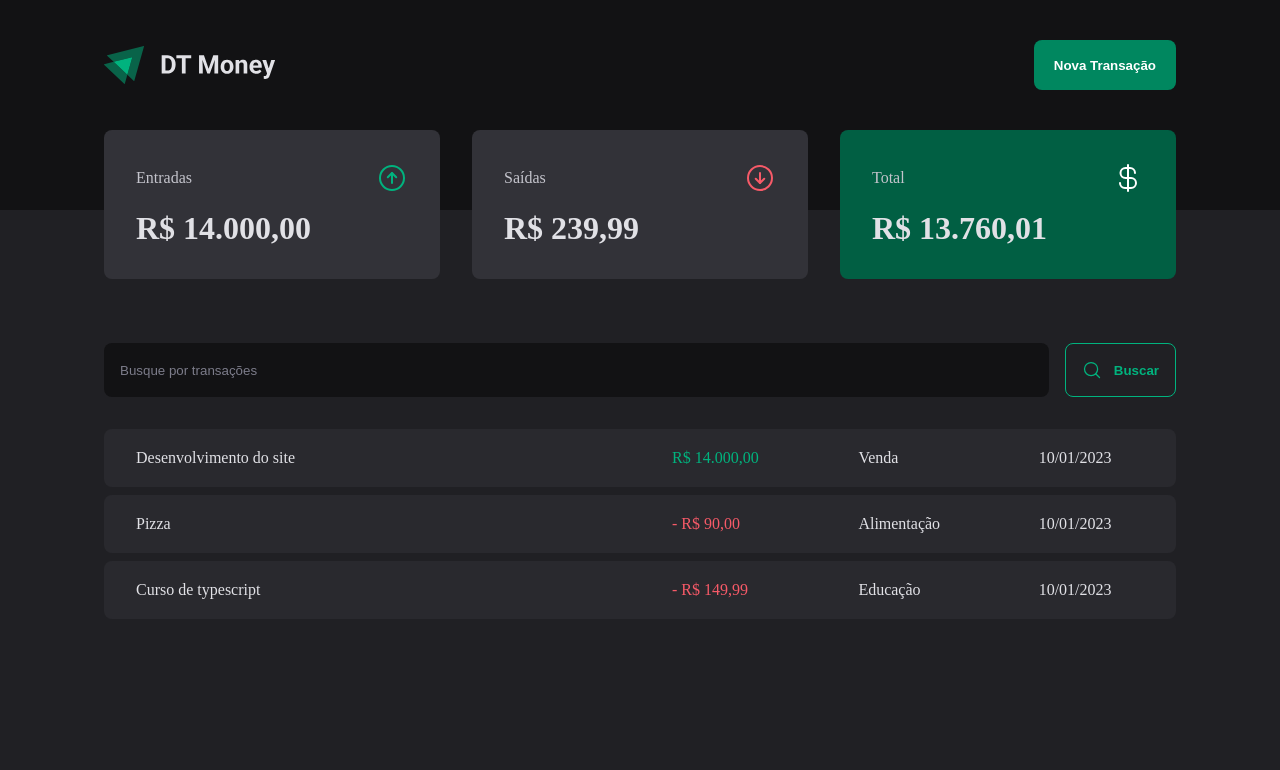
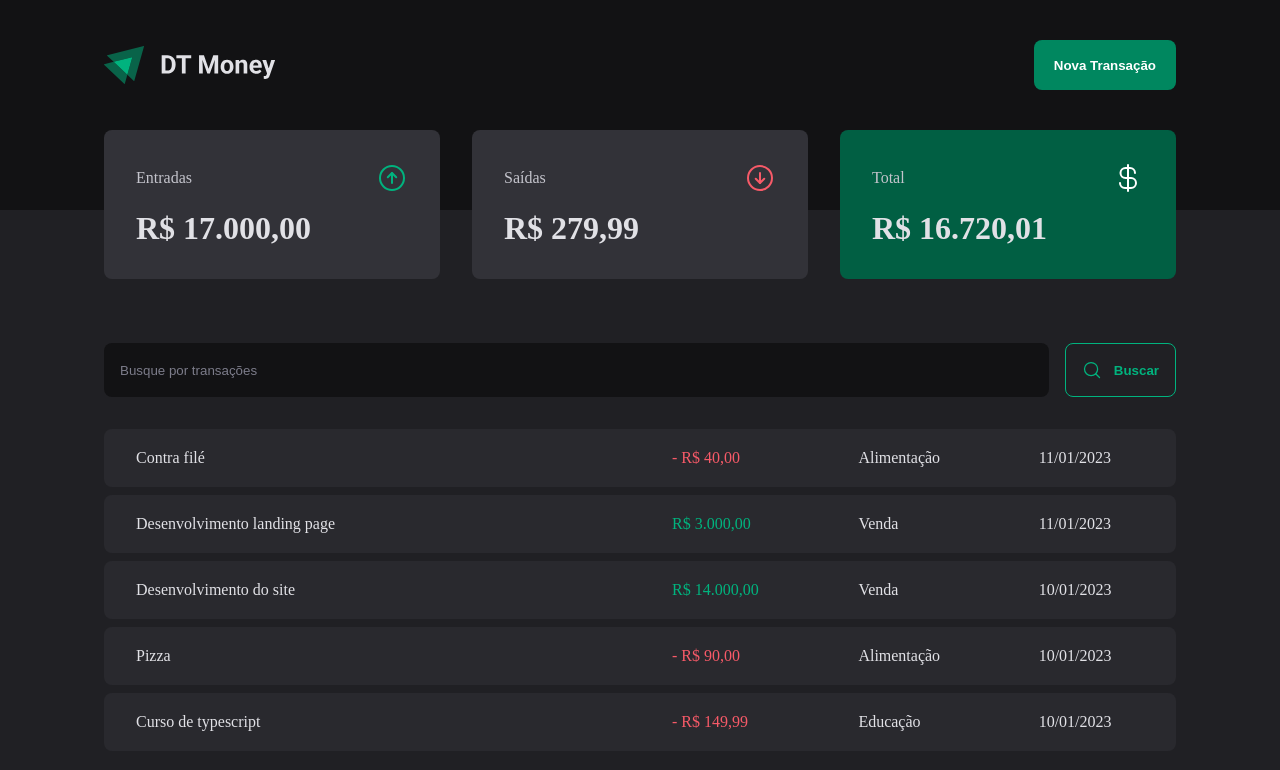
Before and after one commit to PedroFurlann/dt-money, a React (Vite) app: page / in a window 1280 px wide. Shown: the top 770 px of the page. Built offline with nearby package versions, Linux system fonts and the light colour scheme; data requests are answered from the project's data file.

Commit message:
Creating new transaction

```diff
--- a/server.json
+++ b/server.json
@@ -23,6 +23,22 @@
       "category": "Educação",
       "price": 149.99,
       "createdAt": "2023-01-10T00:01:44.430Z"
+    },
+    {
+      "description": "Desenvolvimento landing page",
+      "price": 3000,
+      "category": "Venda",
+      "type": "income",
+      "createdAt": "2023-01-11T10:11:46.739Z",
+      "id": 4
+    },
+    {
+      "description": "Contra filé",
+      "price": 40,
+      "category": "Alimentação",
+      "type": "outcome",
+      "createdAt": "2023-01-11T10:37:05.578Z",
+      "id": 5
     }
   ]
 }
--- a/src/components/NewTransactionModal/index.tsx
+++ b/src/components/NewTransactionModal/index.tsx
@@ -11,6 +11,8 @@
 import * as zod from 'zod'
 import { Controller, useForm } from 'react-hook-form'
 import { zodResolver } from '@hookform/resolvers/zod'
+import { useContext } from 'react'
+import { TransactionsContext } from '../../contexts/TransactionsContext'
 
 const newTransactionFormSchema = zod.object({
   description: zod.string(),
@@ -22,11 +24,14 @@
 type NewTransactionFormInputs = zod.infer<typeof newTransactionFormSchema>
 
 export function NewTransactionModal() {
+  const { createTransaction } = useContext(TransactionsContext)
+
   const {
     control,
     register,
     handleSubmit,
     formState: { isSubmitting },
+    reset,
   } = useForm<NewTransactionFormInputs>({
     resolver: zodResolver(newTransactionFormSchema),
     defaultValues: {
@@ -35,7 +40,16 @@
   })
 
   async function handleCreateNewTransaction(data: NewTransactionFormInputs) {
-    await new Promise((resolve) => setTimeout(resolve, 2000))
+    const { description, type, category, price } = data
+
+    await createTransaction({
+      description,
+      price,
+      category,
+      type,
+    })
+
+    reset()
   }
 
   return (
--- a/src/contexts/TransactionsContext.tsx
+++ b/src/contexts/TransactionsContext.tsx
@@ -10,9 +10,17 @@
   createdAt: string
 }
 
+interface CreateTransactionInput {
+  description: string
+  price: number
+  category: string
+  type: 'income' | 'outcome'
+}
+
 interface TransactionContextType {
   transactions: Transaction[]
   fetchTransactions: (query?: string) => Promise<void>
+  createTransaction: (data: CreateTransactionInput) => Promise<void>
 }
 
 interface TransactionsProviderProps {
@@ -27,6 +35,8 @@
   async function fetchTransactions(query?: string) {
     const response = await api.get('/transactions', {
       params: {
+        _sort: 'createdAt',
+        _order: 'desc',
         q: query,
       },
     })
@@ -34,12 +44,28 @@
     setTransactions(response.data)
   }
 
+  async function createTransaction(data: CreateTransactionInput) {
+    const { category, description, price, type } = data
+
+    const response = await api.post('transactions', {
+      description,
+      price,
+      category,
+      type,
+      createdAt: new Date(),
+    })
+
+    setTransactions((state) => [response.data, ...state])
+  }
+
   useEffect(() => {
     fetchTransactions()
   }, [])
 
   return (
-    <TransactionsContext.Provider value={{ transactions, fetchTransactions }}>
+    <TransactionsContext.Provider
+      value={{ transactions, fetchTransactions, createTransaction }}
+    >
       {children}
     </TransactionsContext.Provider>
   )
```
